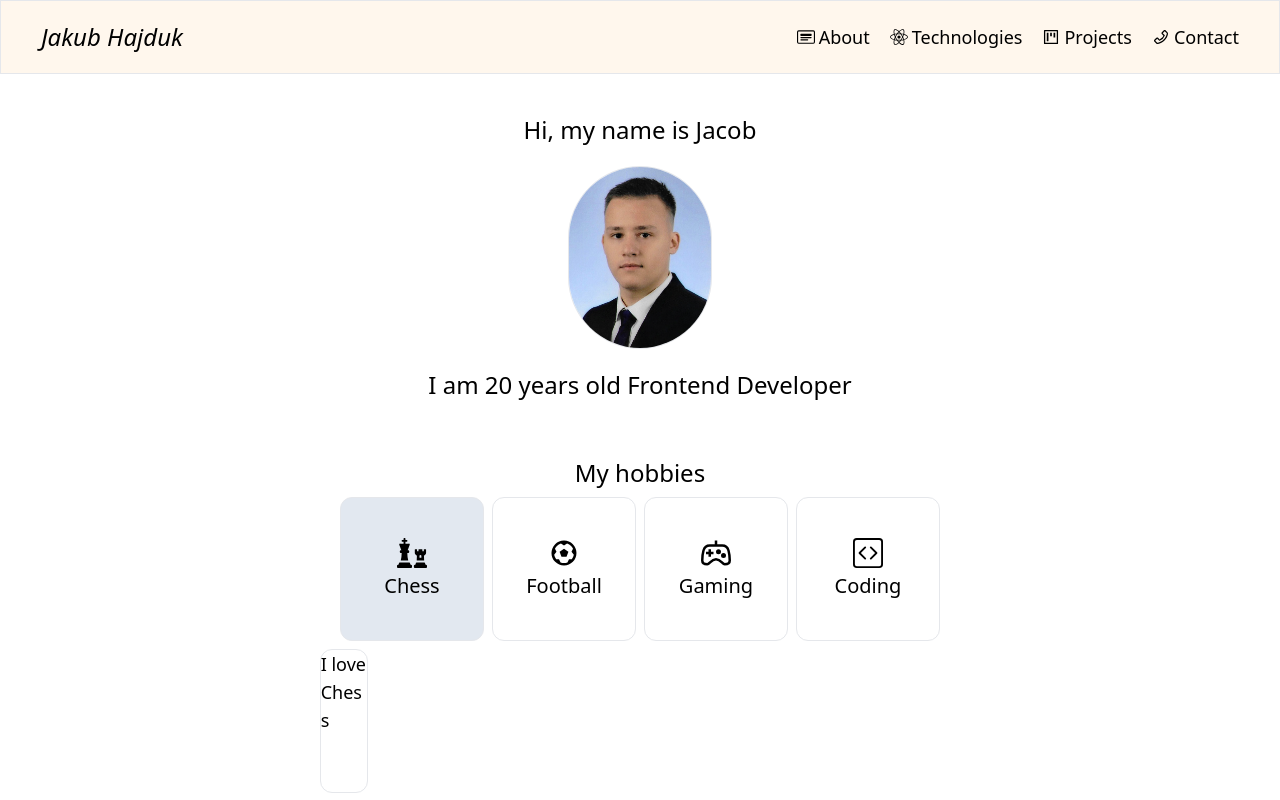
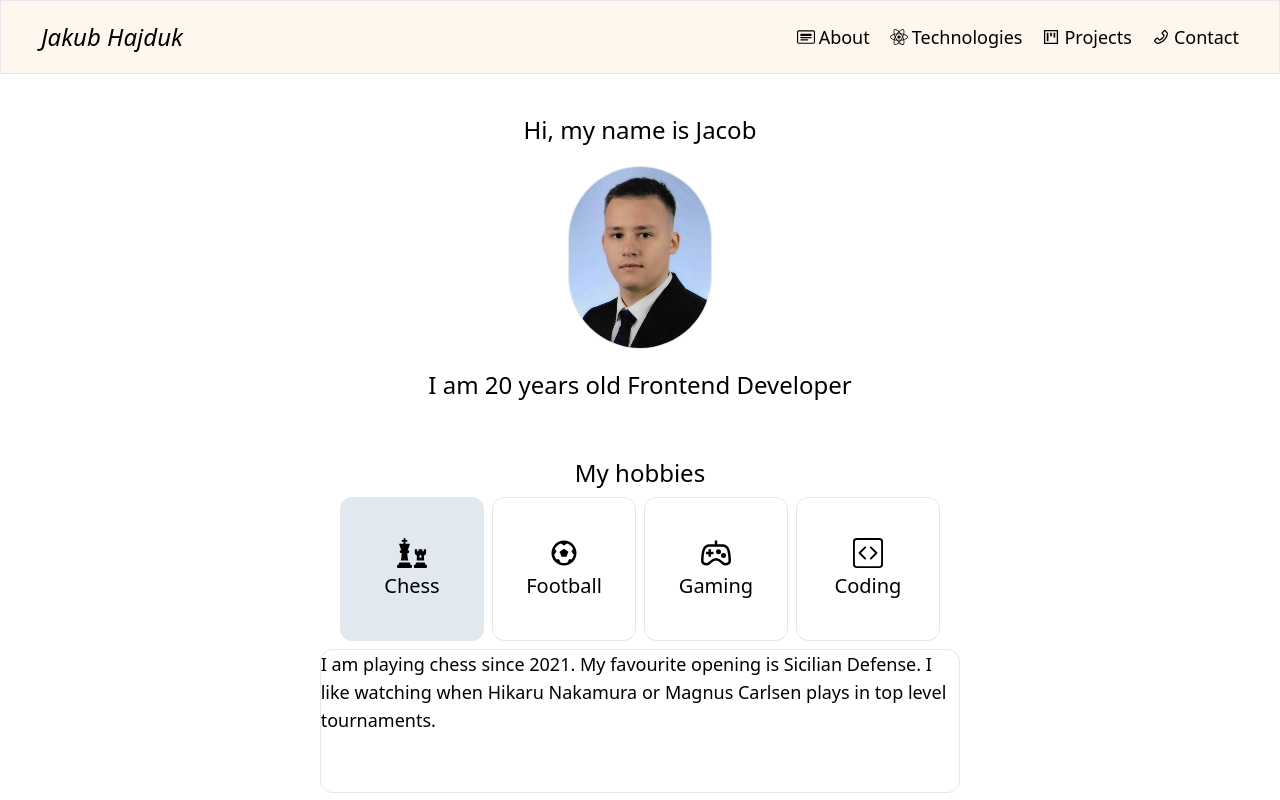
Before and after one commit to jakubhajduk53/portfolio, a React (Create React App) app: page / in a window 1280 px wide. Built offline with nearby package versions, Linux system fonts and the light colour scheme; some icons are missing.

Commit message:
chore: update descriptions

```diff
--- a/src/components/HobbyDescription.js
+++ b/src/components/HobbyDescription.js
@@ -2,20 +2,20 @@ function HobbyDescription({ selectedHobby }) {
   const showHobbyDescription = (hobby) => {
     switch (hobby) {
       case "Chess":
-        return "I love Chess";
+        return "I am playing chess since 2021. My favourite opening is Sicilian Defense. I like watching when Hikaru Nakamura or Magnus Carlsen plays in top level tournaments.";
       case "Football":
-        return "I love Football";
+        return "I grown up playing football with my brother and friends. When we were kids, we used to play everyday on local stadium. Now we are meeting only sometimes at weekend.";
       case "Gaming":
-        return "I love Gaming";
+        return "I like playing strategy games such as Europa Universalis IV or Sid Meier's Civilization V. I also play CS:GO and League of Legends a lot. My biggest achievement is reaching Global Elite rank in CS:GO in 2020.";
       case "Coding":
-        return "I love Coding";
+        return "I started coding in 2019 in school. I was fascinated with HTML at first lessons. Later, we had JavaScript that became my favourite language. In 2022 I was learning my first framework which was Angular. ";
       default:
         return;
     }
   };
 
   return (
-    <div className="max-w-12 h-36 border rounded-xl text-left break-words">
+    <div className="h-36 border rounded-xl text-left break-words">
       <p className="text-lg">{showHobbyDescription(selectedHobby)}</p>
     </div>
   );
```
